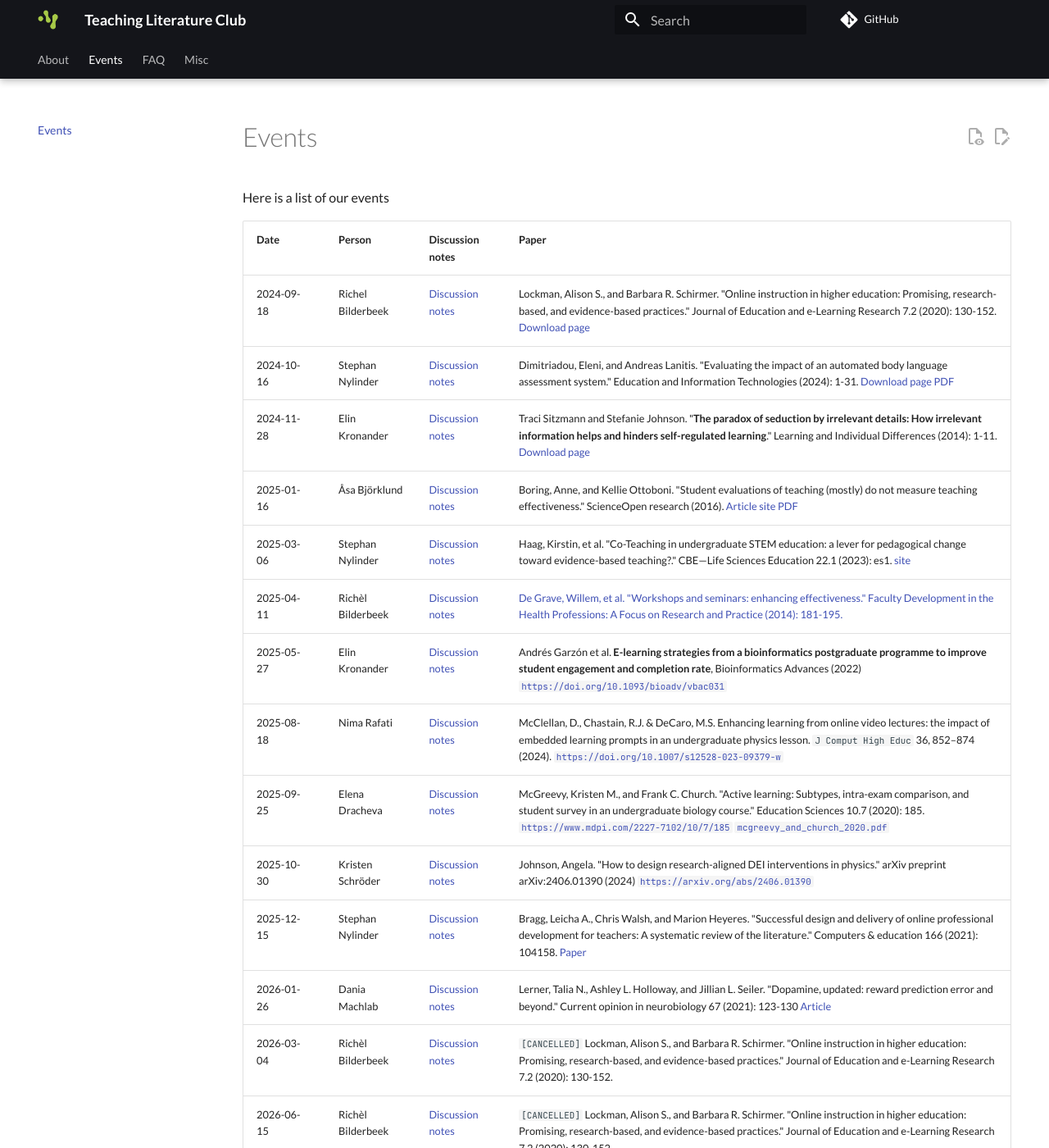
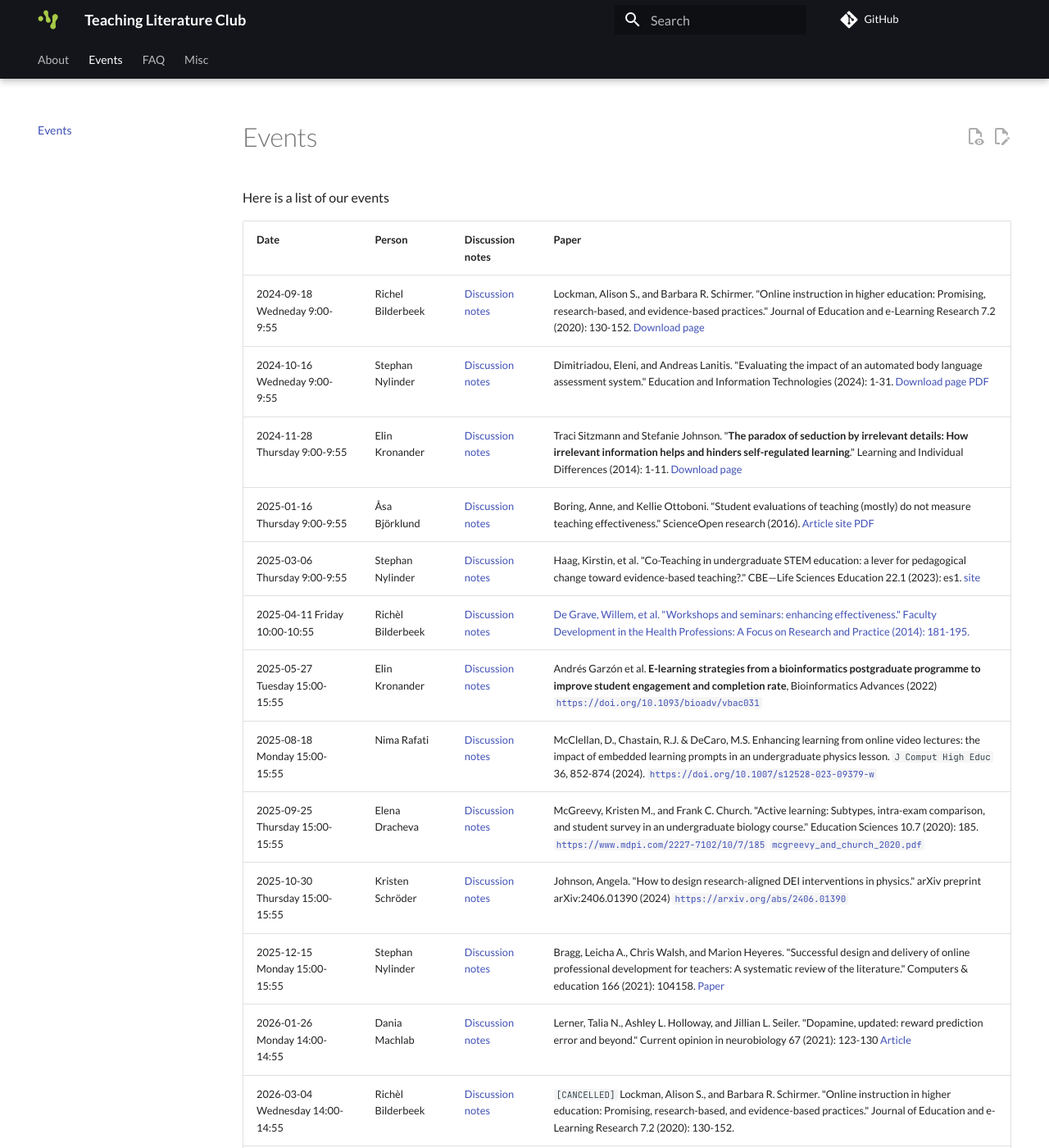
Before and after one commit to NBISweden/teaching_literature_club, an MkDocs documentation site: the page built from docs/events/README.md, in a window 1280 px wide and 1400 px high. Shown: the whole window at 82% size. Built offline with MkDocs 1.6.1 and Material for MkDocs 9.7.7, drawn with Linux system fonts in a browser that asks for light colours; comment, search, counter and statistics services are not loaded; some of the changed text lies outside the part shown.

```diff
--- a/docs/events/README.md
+++ b/docs/events/README.md
@@ -10,21 +10,22 @@ Here is a list of our events
 
 <!-- markdownlint-disable MD013 --><!-- Tables cannot be split up over lines, hence will break 80 characters per line -->
 
-| Date       | Person            | Discussion notes                              | Paper                                                                                                                                                                                                                                                                                                                                                    |
-| ---------- | ----------------- | --------------------------------------------- | -------------------------------------------------------------------------------------------------------------------------------------------------------------------------------------------------------------------------------------------------------------------------------------------------------------------------------------------------------- |
-| 2024-09-18 | Richel Bilderbeek | [Discussion notes](20240918/README.md)        | Lockman, Alison S., and Barbara R. Schirmer. "Online instruction in higher education: Promising, research-based, and evidence-based practices." Journal of Education and e-Learning Research 7.2 (2020): 130-152. [Download page](https://eric.ed.gov/?id=EJ1258655)                                                                                     |
-| 2024-10-16 | Stephan Nylinder  | [Discussion notes](20241016/README.md)        | Dimitriadou, Eleni, and Andreas Lanitis. "Evaluating the impact of an automated body language assessment system." Education and Information Technologies (2024): 1-31. [Download page](https://link.springer.com/article/10.1007/s10639-024-12931-5) [PDF](../papers/dimitriadou_and_lanitis_2024.pdf)                                                   |
-| 2024-11-28 | Elin Kronander    | [Discussion notes](20241128/README.md)        | Traci Sitzmann and Stefanie Johnson. "**The paradox of seduction by irrelevant details: How irrelevant information helps and hinders self-regulated learning**." Learning and Individual Differences (2014): 1-11. [Download page](https://doi.org/10.1016/j.lindif.2014.05.009)                                                                         |
-| 2025-01-16 | Åsa Björklund     | [Discussion notes](20250116/README.md)        | Boring, Anne, and Kellie Ottoboni. "Student evaluations of teaching (mostly) do not measure teaching effectiveness." ScienceOpen research (2016). [Article site](https://www.scienceopen.com/document/read?vid=818d8ec0-5908-47d8-86b4-5dc38f04b23e) [PDF](../papers/boring_et_al_2016.pdf)                                                              |
-| 2025-03-06 | Stephan Nylinder  | [Discussion notes](20250306/README.md)        | Haag, Kirstin, et al. "Co-Teaching in undergraduate STEM education: a lever for pedagogical change toward evidence-based teaching?." CBE—Life Sciences Education 22.1 (2023): es1. [site](https://pmc.ncbi.nlm.nih.gov/articles/PMC10074276/)                                                                                                            |
-| 2025-04-11 | Richèl Bilderbeek | [Discussion notes](20250411/README.md)        | [De Grave, Willem, et al. "Workshops and seminars: enhancing effectiveness." Faculty Development in the Health Professions: A Focus on Research and Practice (2014): 181-195.](https://link.springer.com/chapter/10.1007/978-94-007-7612-8_9)                                                                                                            |
-| 2025-05-27 | Elin Kronander    | [Discussion notes](20250527/README.md)        | Andrés Garzón et al. **E-learning strategies from a bioinformatics postgraduate programme to improve student engagement and completion rate**, Bioinformatics Advances (2022) [`https://doi.org/10.1093/bioadv/vbac031`](https://doi.org/10.1093/bioadv/vbac031)                                                                                         |
-| 2025-08-18 | Nima Rafati       | [Discussion notes](20250818/README.md)        | McClellan, D., Chastain, R.J. & DeCaro, M.S. Enhancing learning from online video lectures: the impact of embedded learning prompts in an undergraduate physics lesson. `J Comput High Educ` 36, 852–874 (2024). [`https://doi.org/10.1007/s12528-023-09379-w`](https://doi.org/10.1007/s12528-023-09379-w)                                              |
-| 2025-09-25 | Elena Dracheva    | [Discussion notes](20250925/README.md)        | McGreevy, Kristen M., and Frank C. Church. "Active learning: Subtypes, intra-exam comparison, and student survey in an undergraduate biology course." Education Sciences 10.7 (2020): 185. [`https://www.mdpi.com/2227-7102/10/7/185`](https://www.mdpi.com/2227-7102/10/7/185) [`mcgreevy_and_church_2020.pdf`](../papers/mcgreevy_and_church_2020.pdf) |
-| 2025-10-30 | Kristen Schröder  | [Discussion notes](20251030/README.md)        | Johnson, Angela. "How to design research-aligned DEI interventions in physics." arXiv preprint arXiv:2406.01390 (2024) [`https://arxiv.org/abs/2406.01390`](https://arxiv.org/abs/2406.01390)                                                                                                                                                            |
-| 2025-12-15 | Stephan Nylinder  | [Discussion notes](20251215/README.md)        | Bragg, Leicha A., Chris Walsh, and Marion Heyeres. "Successful design and delivery of online professional development for teachers: A systematic review of the literature." Computers & education 166 (2021): 104158. [Paper](https://doi.org/10.1016/j.compedu.2021.104158)                                                                             |
-| 2026-01-26 | Dania Machlab     | [Discussion notes](20260126/README.md)        | Lerner, Talia N., Ashley L. Holloway, and Jillian L. Seiler. "Dopamine, updated: reward prediction error and beyond." Current opinion in neurobiology 67 (2021): 123-130 [Article](https://doi.org/10.1016/j.conb.2020.10.012)                                                                                                                           |
-| 2026-03-04 | Richèl Bilderbeek | [Discussion notes](20260304/README.md)        | `[CANCELLED]` Lockman, Alison S., and Barbara R. Schirmer. "Online instruction in higher education: Promising, research-based, and evidence-based practices." Journal of Education and e-Learning Research 7.2 (2020): 130-152.                                                                                                                          |
-| 2026-06-15 | Richèl Bilderbeek | [Discussion notes](20260615/README.md)        | `[CANCELLED]` Lockman, Alison S., and Barbara R. Schirmer. "Online instruction in higher education: Promising, research-based, and evidence-based practices." Journal of Education and e-Learning Research 7.2 (2020): 130-152.                                                                                                                          |
+| Date                             | Person            | Discussion notes                              | Paper                                                                                                                                                                                                                                                                                                                                                    |
+| -------------------------------- | ----------------- | --------------------------------------------- | -------------------------------------------------------------------------------------------------------------------------------------------------------------------------------------------------------------------------------------------------------------------------------------------------------------------------------------------------------- |
+| 2024-09-18 Wedneday 9:00-9:55    | Richel Bilderbeek | [Discussion notes](20240918/README.md)        | Lockman, Alison S., and Barbara R. Schirmer. "Online instruction in higher education: Promising, research-based, and evidence-based practices." Journal of Education and e-Learning Research 7.2 (2020): 130-152. [Download page](https://eric.ed.gov/?id=EJ1258655)                                                                                     |
+| 2024-10-16 Wedneday 9:00-9:55    | Stephan Nylinder  | [Discussion notes](20241016/README.md)        | Dimitriadou, Eleni, and Andreas Lanitis. "Evaluating the impact of an automated body language assessment system." Education and Information Technologies (2024): 1-31. [Download page](https://link.springer.com/article/10.1007/s10639-024-12931-5) [PDF](../papers/dimitriadou_and_lanitis_2024.pdf)                                                   |
+| 2024-11-28 Thursday 9:00-9:55    | Elin Kronander    | [Discussion notes](20241128/README.md)        | Traci Sitzmann and Stefanie Johnson. "**The paradox of seduction by irrelevant details: How irrelevant information helps and hinders self-regulated learning**." Learning and Individual Differences (2014): 1-11. [Download page](https://doi.org/10.1016/j.lindif.2014.05.009)                                                                         |
+| 2025-01-16 Thursday 9:00-9:55    | Åsa Björklund     | [Discussion notes](20250116/README.md)        | Boring, Anne, and Kellie Ottoboni. "Student evaluations of teaching (mostly) do not measure teaching effectiveness." ScienceOpen research (2016). [Article site](https://www.scienceopen.com/document/read?vid=818d8ec0-5908-47d8-86b4-5dc38f04b23e) [PDF](../papers/boring_et_al_2016.pdf)                                                              |
+| 2025-03-06 Thursday 9:00-9:55    | Stephan Nylinder  | [Discussion notes](20250306/README.md)        | Haag, Kirstin, et al. "Co-Teaching in undergraduate STEM education: a lever for pedagogical change toward evidence-based teaching?." CBE—Life Sciences Education 22.1 (2023): es1. [site](https://pmc.ncbi.nlm.nih.gov/articles/PMC10074276/)                                                                                                            |
+| 2025-04-11 Friday 10:00-10:55    | Richèl Bilderbeek | [Discussion notes](20250411/README.md)        | [De Grave, Willem, et al. "Workshops and seminars: enhancing effectiveness." Faculty Development in the Health Professions: A Focus on Research and Practice (2014): 181-195.](https://link.springer.com/chapter/10.1007/978-94-007-7612-8_9)                                                                                                            |
+| 2025-05-27 Tuesday 15:00-15:55   | Elin Kronander    | [Discussion notes](20250527/README.md)        | Andrés Garzón et al. **E-learning strategies from a bioinformatics postgraduate programme to improve student engagement and completion rate**, Bioinformatics Advances (2022) [`https://doi.org/10.1093/bioadv/vbac031`](https://doi.org/10.1093/bioadv/vbac031)                                                                                         |
+| 2025-08-18 Monday 15:00-15:55    | Nima Rafati       | [Discussion notes](20250818/README.md)        | McClellan, D., Chastain, R.J. & DeCaro, M.S. Enhancing learning from online video lectures: the impact of embedded learning prompts in an undergraduate physics lesson. `J Comput High Educ` 36, 852-874 (2024). [`https://doi.org/10.1007/s12528-023-09379-w`](https://doi.org/10.1007/s12528-023-09379-w)                                              |
+| 2025-09-25 Thursday 15:00-15:55  | Elena Dracheva    | [Discussion notes](20250925/README.md)        | McGreevy, Kristen M., and Frank C. Church. "Active learning: Subtypes, intra-exam comparison, and student survey in an undergraduate biology course." Education Sciences 10.7 (2020): 185. [`https://www.mdpi.com/2227-7102/10/7/185`](https://www.mdpi.com/2227-7102/10/7/185) [`mcgreevy_and_church_2020.pdf`](../papers/mcgreevy_and_church_2020.pdf) |
+| 2025-10-30 Thursday 15:00-15:55  | Kristen Schröder  | [Discussion notes](20251030/README.md)        | Johnson, Angela. "How to design research-aligned DEI interventions in physics." arXiv preprint arXiv:2406.01390 (2024) [`https://arxiv.org/abs/2406.01390`](https://arxiv.org/abs/2406.01390)                                                                                                                                                            |
+| 2025-12-15 Monday 15:00-15:55    | Stephan Nylinder  | [Discussion notes](20251215/README.md)        | Bragg, Leicha A., Chris Walsh, and Marion Heyeres. "Successful design and delivery of online professional development for teachers: A systematic review of the literature." Computers & education 166 (2021): 104158. [Paper](https://doi.org/10.1016/j.compedu.2021.104158)                                                                             |
+| 2026-01-26 Monday 14:00-14:55    | Dania Machlab     | [Discussion notes](20260126/README.md)        | Lerner, Talia N., Ashley L. Holloway, and Jillian L. Seiler. "Dopamine, updated: reward prediction error and beyond." Current opinion in neurobiology 67 (2021): 123-130 [Article](https://doi.org/10.1016/j.conb.2020.10.012)                                                                                                                           |
+| 2026-03-04 Wednesday 14:00-14:55 | Richèl Bilderbeek | [Discussion notes](20260304/README.md)        | `[CANCELLED]` Lockman, Alison S., and Barbara R. Schirmer. "Online instruction in higher education: Promising, research-based, and evidence-based practices." Journal of Education and e-Learning Research 7.2 (2020): 130-152.                                                                                                                          |
+| 2026-06-15 Monday 14:00-14:55    | Richèl Bilderbeek | [Discussion notes](20260615/README.md)        | `[CANCELLED]` Lockman, Alison S., and Barbara R. Schirmer. "Online instruction in higher education: Promising, research-based, and evidence-based practices." Journal of Education and e-Learning Research 7.2 (2020): 130-152.                                                                                                                          |
+
 
 <!-- markdownlint-enable MD013 -->
```
Also changed, not shown: docs/README.md (+3 -3 lines).
